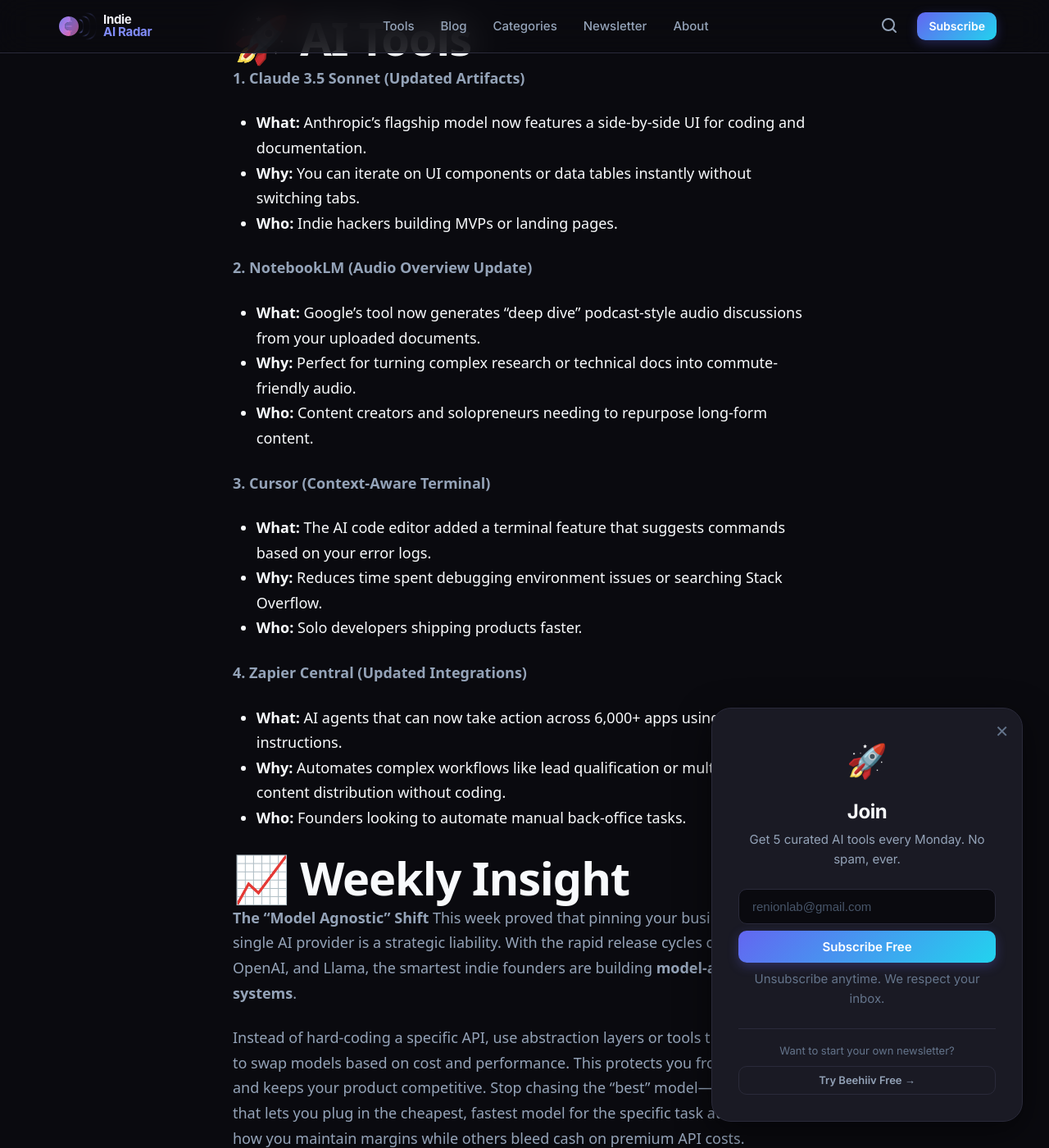
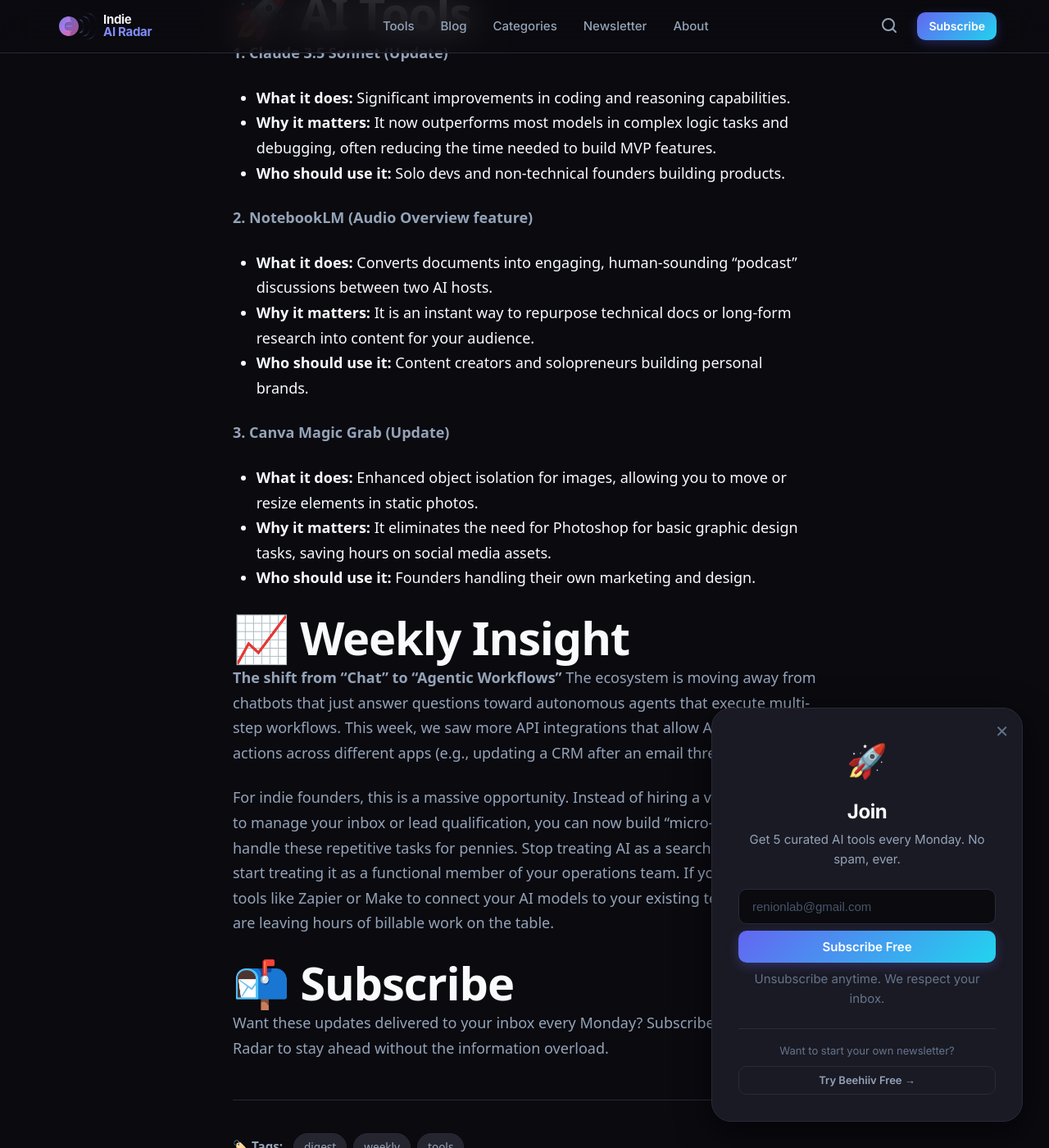
Before and after one commit to renion-dev/indiearadar, a Jekyll site: the page built from _posts/2026-08-21-weekly-ai-tools-digest-top-tools-for-indie-hackers.md, in a window 1280 px wide and 1400 px high, scrolled down 973 px. Shown: the whole window at 82% size. Built offline with Jekyll 4.4.1, drawn with Linux system fonts in a browser that asks for light colours; some of the changed text lies outside the part shown.

Commit message:
🤖 New blog post and updated tag pages [2026-08-21 22:44]

```diff
--- a/_posts/2026-08-21-weekly-ai-tools-digest-top-tools-for-indie-hackers.md
+++ b/_posts/2026-08-21-weekly-ai-tools-digest-top-tools-for-indie-hackers.md
@@ -11,37 +11,30 @@ image: "assets/images/og/tool-weekly-ai-tools-digest-top-tools-for-indie-hackers
 ---
 
 # 👋 Welcome
-Welcome to this week’s Indie AI Radar. I cut through the hype to bring you only the tools and trends that actually impact your bottom line and efficiency as a solopreneur.
+Welcome to this week’s Indie AI Radar. I’ve cut through the noise to bring you the only AI updates that actually impact your bottom line and workflow efficiency.
 
 # 🚀 AI Tools
 
-**1. Claude 3.5 Sonnet (Updated Artifacts)**
-*   **What:** Anthropic’s flagship model now features a side-by-side UI for coding and documentation.
-*   **Why:** You can iterate on UI components or data tables instantly without switching tabs.
-*   **Who:** Indie hackers building MVPs or landing pages.
+**1. Claude 3.5 Sonnet (Update)**
+*   **What it does:** Significant improvements in coding and reasoning capabilities.
+*   **Why it matters:** It now outperforms most models in complex logic tasks and debugging, often reducing the time needed to build MVP features.
+*   **Who should use it:** Solo devs and non-technical founders building products.
 
-**2. NotebookLM (Audio Overview Update)**
-*   **What:** Google’s tool now generates "deep dive" podcast-style audio discussions from your uploaded documents.
-*   **Why:** Perfect for turning complex research or technical docs into commute-friendly audio.
-*   **Who:** Content creators and solopreneurs needing to repurpose long-form content.
+**2. NotebookLM (Audio Overview feature)**
+*   **What it does:** Converts documents into engaging, human-sounding "podcast" discussions between two AI hosts.
+*   **Why it matters:** It is an instant way to repurpose technical docs or long-form research into content for your audience.
+*   **Who should use it:** Content creators and solopreneurs building personal brands.
 
-**3. Cursor (Context-Aware Terminal)**
-*   **What:** The AI code editor added a terminal feature that suggests commands based on your error logs.
-*   **Why:** Reduces time spent debugging environment issues or searching Stack Overflow.
-*   **Who:** Solo developers shipping products faster.
-
-**4. Zapier Central (Updated Integrations)**
-*   **What:** AI agents that can now take action across 6,000+ apps using your custom instructions.
-*   **Why:** Automates complex workflows like lead qualification or multi-platform content distribution without coding.
-*   **Who:** Founders looking to automate manual back-office tasks.
+**3. Canva Magic Grab (Update)**
+*   **What it does:** Enhanced object isolation for images, allowing you to move or resize elements in static photos.
+*   **Why it matters:** It eliminates the need for Photoshop for basic graphic design tasks, saving hours on social media assets.
+*   **Who should use it:** Founders handling their own marketing and design.
 
 # 📈 Weekly Insight
-**The "Model Agnostic" Shift**
-This week proved that pinning your business to a single AI provider is a strategic liability. With the rapid release cycles of Claude, OpenAI, and Llama, the smartest indie founders are building **model-agnostic systems**.
+**The shift from "Chat" to "Agentic Workflows"**
+The ecosystem is moving away from chatbots that just answer questions toward autonomous agents that execute multi-step workflows. This week, we saw more API integrations that allow AI to trigger actions across different apps (e.g., updating a CRM after an email thread).
 
-Instead of hard-coding a specific API, use abstraction layers or tools that allow you to swap models based on cost and performance. This protects you from price hikes and keeps your product competitive. Stop chasing the "best" model—build a system that lets you plug in the cheapest, fastest model for the specific task at hand. This is how you maintain margins while others bleed cash on premium API costs.
+For indie founders, this is a massive opportunity. Instead of hiring a virtual assistant to manage your inbox or lead qualification, you can now build "micro-agents" that handle these repetitive tasks for pennies. Stop treating AI as a search engine and start treating it as a functional member of your operations team. If you aren't using tools like Zapier or Make to connect your AI models to your existing tech stack, you are leaving hours of billable work on the table.
 
 # 📬 Subscribe
-Tired of the noise? Get the Indie AI Radar in your inbox every Monday.
-
-[**Subscribe Here**]
+Want these updates delivered to your inbox every Monday? Subscribe to Indie AI Radar to stay ahead without the information overload.
```
